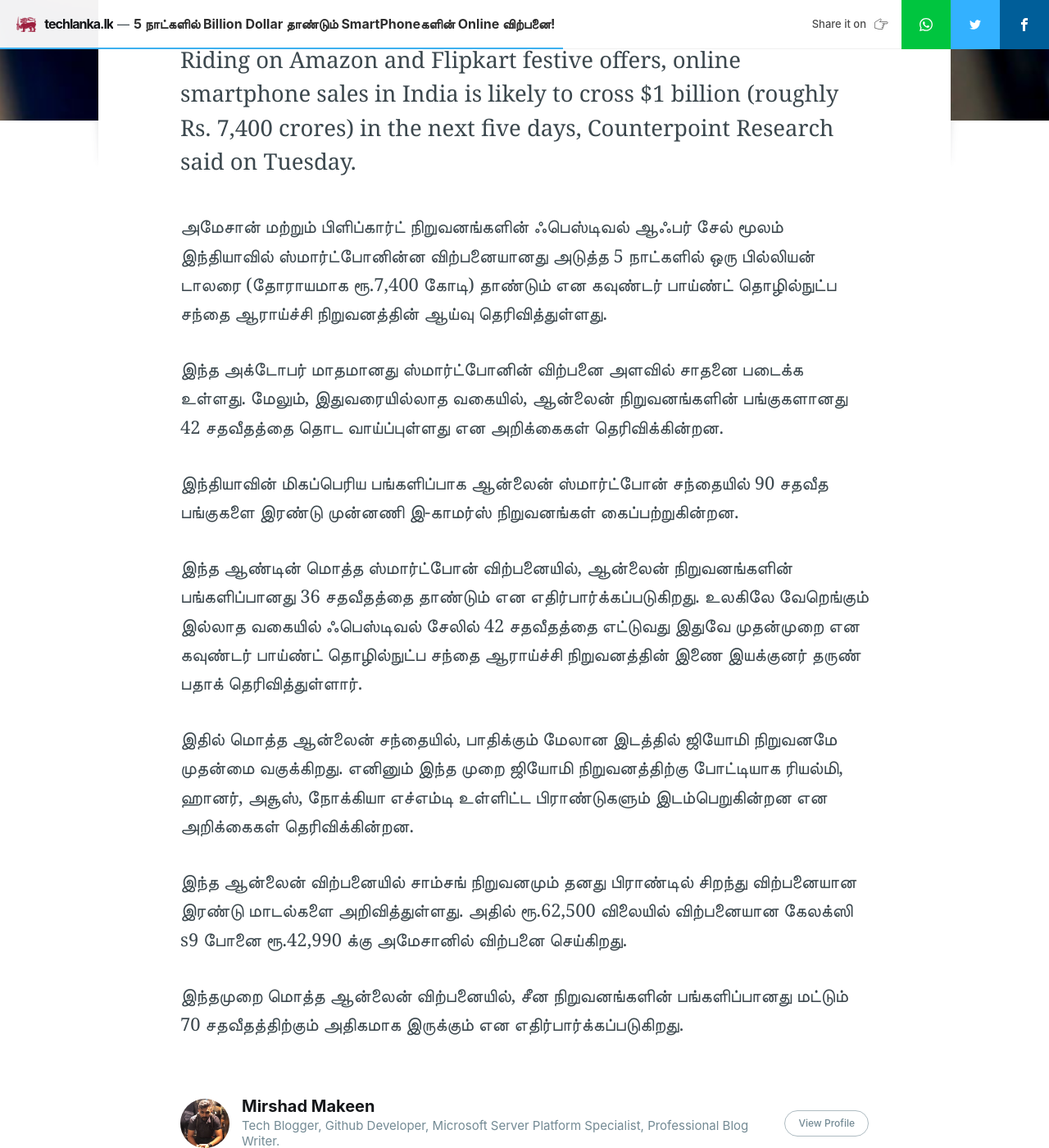
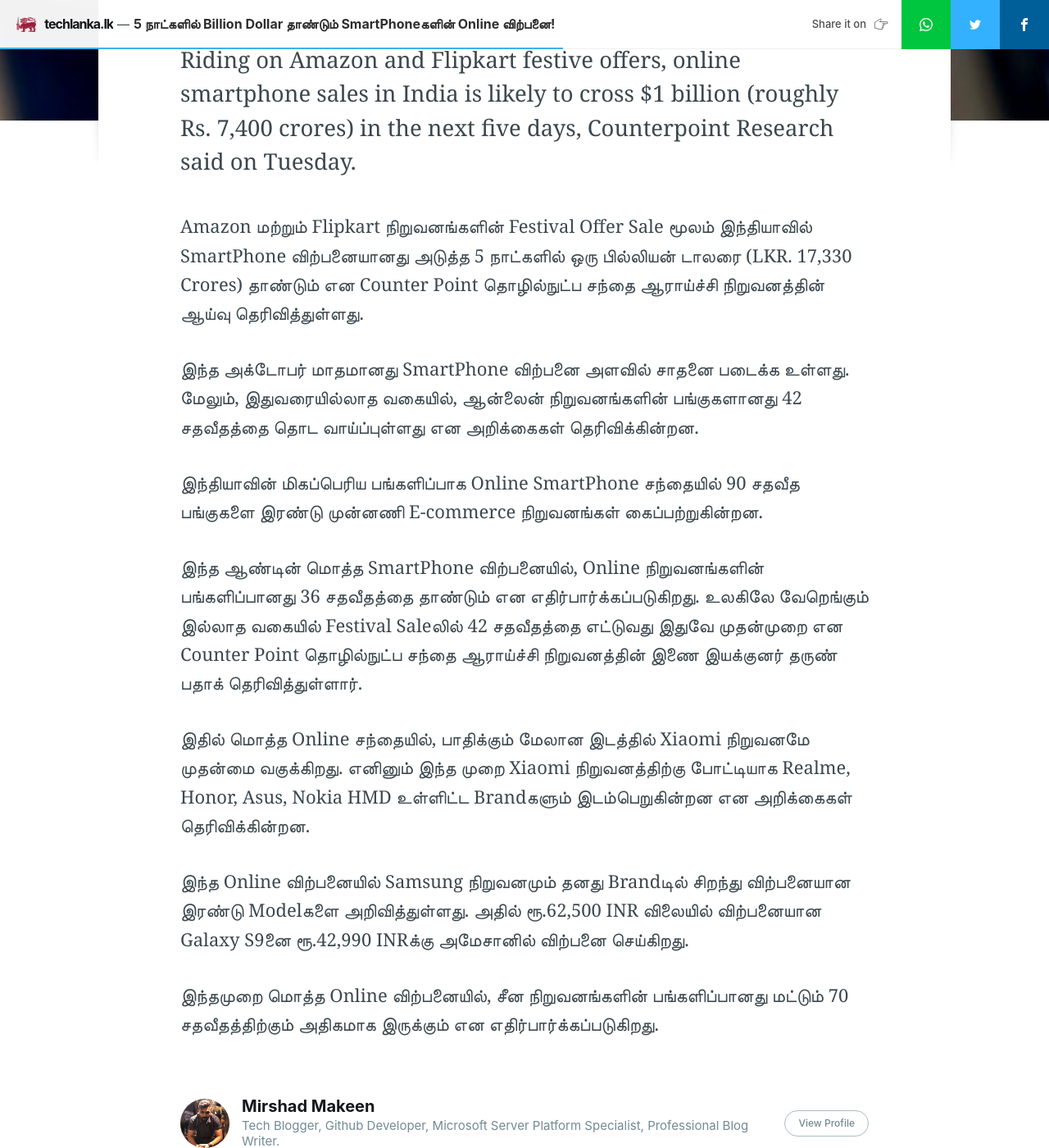
Before and after one commit to techlanka/blog, a Jekyll site: the page built from _posts/2018-10-18-online-sales-of-phones-reaches-billion-five-days.md, in a window 1280 px wide and 1400 px high, scrolled down 972 px. Shown: the whole window at 82% size. Built offline with Jekyll 4.4.1, drawn with Linux system fonts in a browser that asks for light colours; nearby versions of some CDN libraries; comment, search, counter and statistics services are not loaded.

Commit message:
Update 2018-10-18-online-sales-of-phones-reaches-billion-five-days.md

```diff
--- a/_posts/2018-10-18-online-sales-of-phones-reaches-billion-five-days.md
+++ b/_posts/2018-10-18-online-sales-of-phones-reaches-billion-five-days.md
@@ -12,16 +12,16 @@
 ---
 Riding on Amazon and Flipkart festive offers, online smartphone sales in India is likely to cross $1 billion (roughly Rs. 7,400 crores) in the next five days, Counterpoint Research said on Tuesday.
 
-அமேசான் மற்றும் பிளிப்கார்ட் நிறுவனங்களின் ஃபெஸ்டிவல் ஆஃபர் சேல் மூலம் இந்தியாவில் ஸ்மார்ட்போனின்ன விற்பனையானது அடுத்த 5 நாட்களில் ஒரு பில்லியன் டாலரை (தோராயமாக ரூ.7,400 கோடி) தாண்டும் என கவுண்டர் பாய்ண்ட் தொழில்நுட்ப சந்தை ஆராய்ச்சி நிறுவனத்தின் ஆய்வு தெரிவித்துள்ளது.
+Amazon மற்றும் Flipkart நிறுவனங்களின் Festival Offer Sale மூலம் இந்தியாவில் SmartPhone விற்பனையானது அடுத்த 5 நாட்களில் ஒரு பில்லியன் டாலரை (LKR. 17,330 Crores) தாண்டும் என Counter Point தொழில்நுட்ப சந்தை ஆராய்ச்சி நிறுவனத்தின் ஆய்வு தெரிவித்துள்ளது.
 
-இந்த அக்டோபர் மாதமானது ஸ்மார்ட்போனின் விற்பனை அளவில் சாதனை படைக்க உள்ளது. மேலும், இதுவரையில்லாத வகையில், ஆன்லைன் நிறுவனங்களின் பங்குகளானது 42 சதவீதத்தை தொட வாய்ப்புள்ளது என அறிக்கைகள் தெரிவிக்கின்றன.
+இந்த அக்டோபர் மாதமானது SmartPhone விற்பனை அளவில் சாதனை படைக்க உள்ளது. மேலும், இதுவரையில்லாத வகையில், ஆன்லைன் நிறுவனங்களின் பங்குகளானது 42 சதவீதத்தை தொட வாய்ப்புள்ளது என அறிக்கைகள் தெரிவிக்கின்றன.
 
-இந்தியாவின் மிகப்பெரிய பங்களிப்பாக ஆன்லைன் ஸ்மார்ட்போன் சந்தையில் 90 சதவீத பங்குகளை இரண்டு முன்னணி இ-காமர்ஸ் நிறுவனங்கள் கைப்பற்றுகின்றன.
+இந்தியாவின் மிகப்பெரிய பங்களிப்பாக Online SmartPhone சந்தையில் 90 சதவீத பங்குகளை இரண்டு முன்னணி E-commerce நிறுவனங்கள் கைப்பற்றுகின்றன.
 
-இந்த ஆண்டின் மொத்த ஸ்மார்ட்போன் விற்பனையில், ஆன்லைன் நிறுவனங்களின் பங்களிப்பானது 36 சதவீதத்தை தாண்டும் என எதிர்பார்க்கப்படுகிறது. உலகிலே வேறெங்கும் இல்லாத வகையில் ஃபெஸ்டிவல் சேலில் 42 சதவீதத்தை எட்டுவது இதுவே முதன்முறை என கவுண்டர் பாய்ண்ட் தொழில்நுட்ப சந்தை ஆராய்ச்சி நிறுவனத்தின் இணை இயக்குனர் தருண் பதாக் தெரிவித்துள்ளார்.
+இந்த ஆண்டின் மொத்த SmartPhone விற்பனையில், Online நிறுவனங்களின் பங்களிப்பானது 36 சதவீதத்தை தாண்டும் என எதிர்பார்க்கப்படுகிறது. உலகிலே வேறெங்கும் இல்லாத வகையில் Festival Saleலில் 42 சதவீதத்தை எட்டுவது இதுவே முதன்முறை என Counter Point தொழில்நுட்ப சந்தை ஆராய்ச்சி நிறுவனத்தின் இணை இயக்குனர் தருண் பதாக் தெரிவித்துள்ளார்.
 
-இதில் மொத்த ஆன்லைன் சந்தையில், பாதிக்கும் மேலான இடத்தில் ஜியோமி நிறுவனமே முதன்மை வகுக்கிறது. எனினும் இந்த முறை ஜியோமி நிறுவனத்திற்கு போட்டியாக ரியல்மி, ஹானர், அசூஸ், நோக்கியா எச்எம்டி உள்ளிட்ட பிராண்டுகளும் இடம்பெறுகின்றன என அறிக்கைகள் தெரிவிக்கின்றன.
+இதில் மொத்த Online சந்தையில், பாதிக்கும் மேலான இடத்தில் Xiaomi நிறுவனமே முதன்மை வகுக்கிறது. எனினும் இந்த முறை Xiaomi நிறுவனத்திற்கு போட்டியாக Realme, Honor, Asus, Nokia HMD உள்ளிட்ட Brandகளும் இடம்பெறுகின்றன என அறிக்கைகள் தெரிவிக்கின்றன.
 
-இந்த ஆன்லைன் விற்பனையில் சாம்சங் நிறுவனமும் தனது பிராண்டில் சிறந்து விற்பனையான இரண்டு மாடல்களை அறிவித்துள்ளது. அதில் ரூ.62,500 விலையில் விற்பனையான கேலக்ஸி s9 போனை ரூ.42,990 க்கு அமேசானில் விற்பனை செய்கிறது.
+இந்த Online விற்பனையில் Samsung நிறுவனமும் தனது Brandடில் சிறந்து விற்பனையான இரண்டு Modelகளை அறிவித்துள்ளது. அதில் ரூ.62,500 INR விலையில் விற்பனையான Galaxy S9னை ரூ.42,990 INRக்கு அமேசானில் விற்பனை செய்கிறது.
 
-இந்தமுறை மொத்த ஆன்லைன் விற்பனையில், சீன நிறுவனங்களின் பங்களிப்பானது மட்டும் 70 சதவீதத்திற்கும் அதிகமாக இருக்கும் என எதிர்பார்க்கப்படுகிறது.
+இந்தமுறை மொத்த Online விற்பனையில், சீன நிறுவனங்களின் பங்களிப்பானது மட்டும் 70 சதவீதத்திற்கும் அதிகமாக இருக்கும் என எதிர்பார்க்கப்படுகிறது.
```
